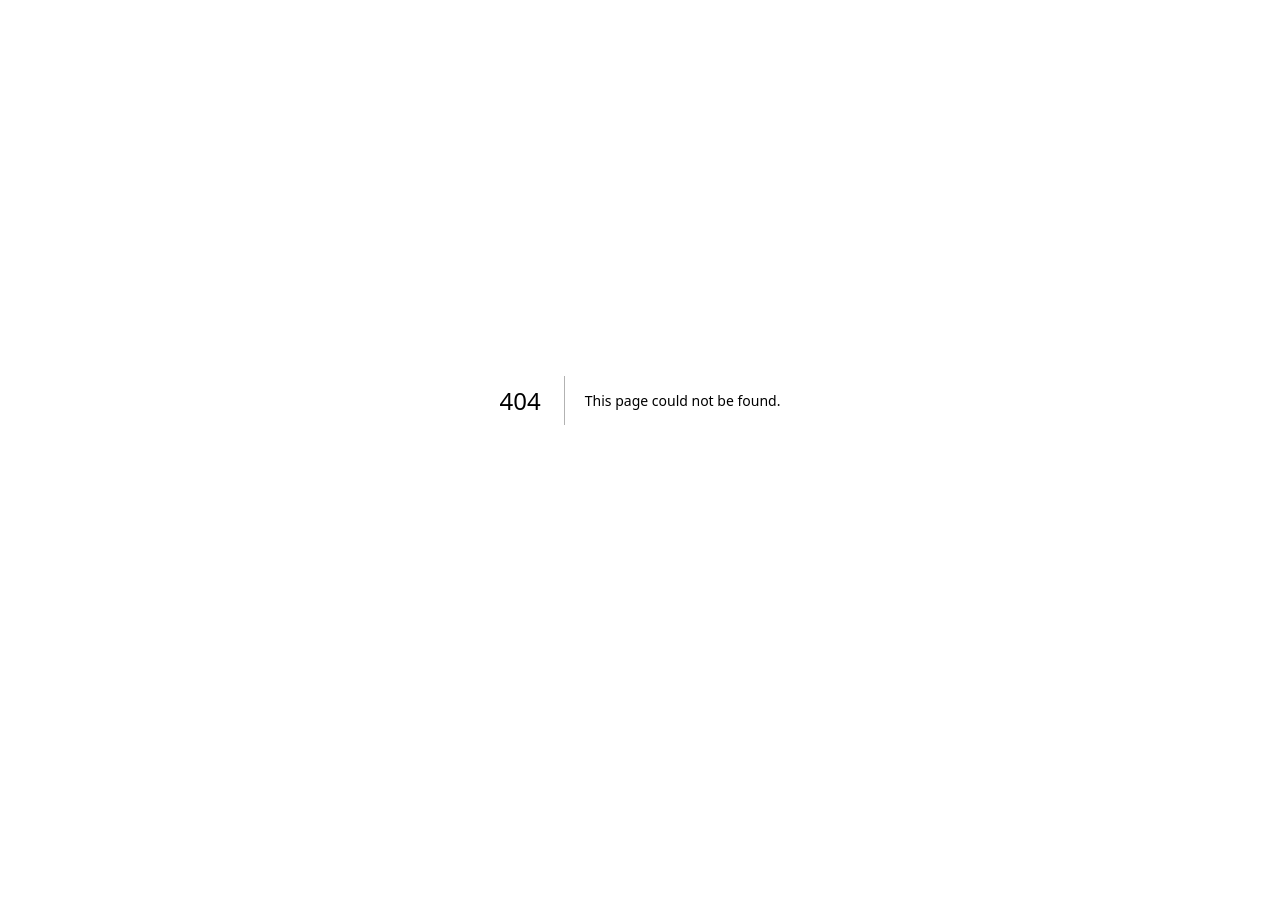
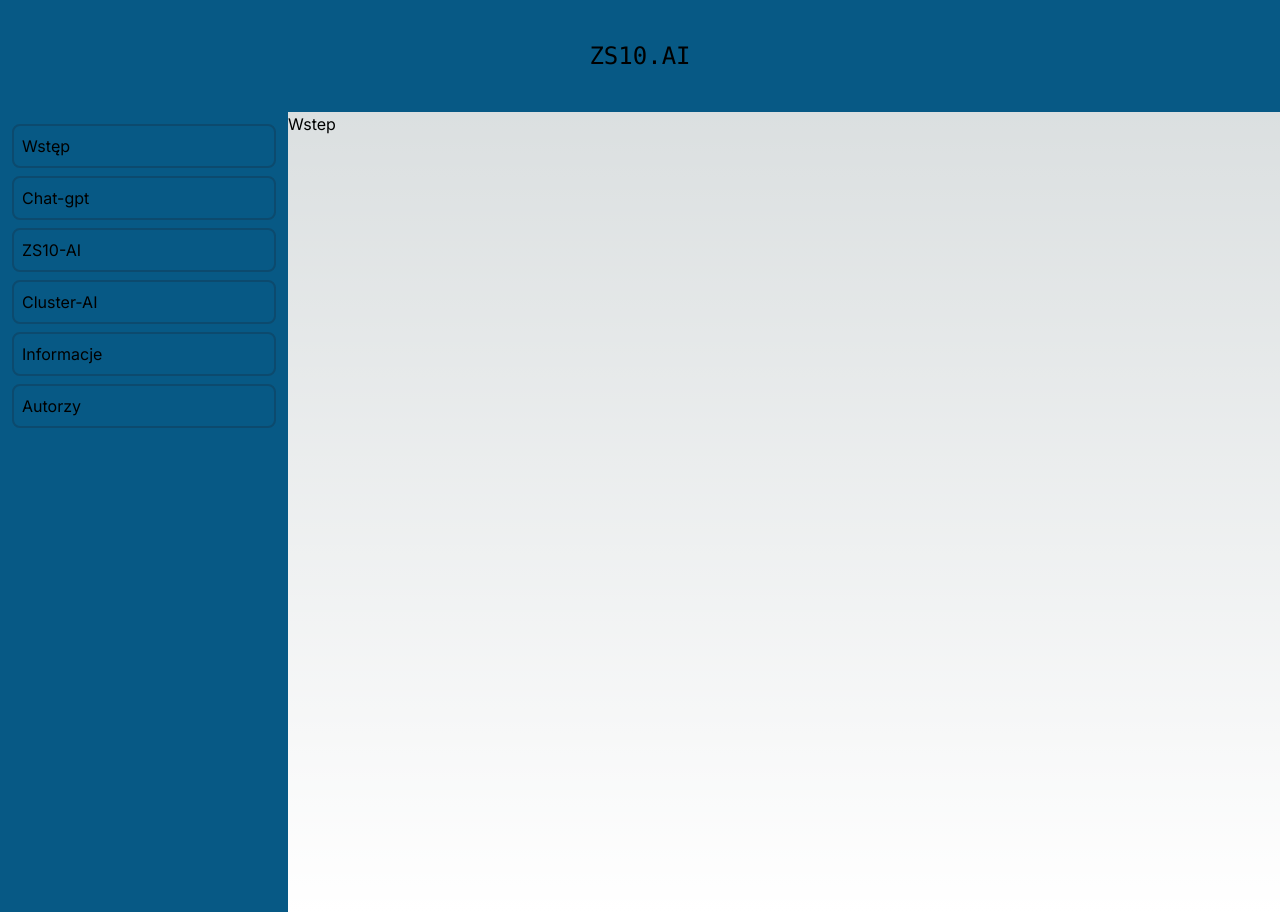
Before and after one commit to Piter-Arab/ZS10.AI, a Next.js app: page /wstep in a window 1280 px wide. Before the commit this address had no page. Before the commit the page ends 800 px from the top, so only its background shows below. Built offline with nearby package versions, Linux system fonts and the light colour scheme.

Commit message:
navbar-sidebar

```diff
--- a/app/globals.css
+++ b/app/globals.css
@@ -11,17 +11,14 @@
 @media (prefers-color-scheme: dark) {
   :root {
     --foreground-rgb: 255, 255, 255;
-    --background-start-rgb: 0, 0, 0;
-    --background-end-rgb: 0, 0, 0;
+    --background-start-rgb: 30, 30, 30;
+    --background-end-rgb: 30, 30, 30;
   }
 }
 
 body {
   color: rgb(var(--foreground-rgb));
-  background: linear-gradient(
-      to bottom,
+  background: linear-gradient(to bottom,
       transparent,
-      rgb(var(--background-end-rgb))
-    )
-    rgb(var(--background-start-rgb));
+      rgb(var(--background-end-rgb))) rgb(var(--background-start-rgb));
 }
--- a/app/layout.tsx
+++ b/app/layout.tsx
@@ -2,11 +2,15 @@ import type { Metadata } from 'next'
 import { Inter } from 'next/font/google'
 import './globals.css'
 
+import Navbar from '@/components/layout/Navbar'
+import Sidebar from '@/components/Sidebar'
+import SidebarLink from '@/components/SidebarLink'
+
 const inter = Inter({ subsets: ['latin'] })
 
 export const metadata: Metadata = {
-  title: 'Create Next App',
-  description: 'Generated by create next app',
+  title: 'ZS10.AI',
+  description: 'zs10.ai',
 }
 
 export default function RootLayout({
@@ -16,7 +20,20 @@ export default function RootLayout({
 }) {
   return (
     <html lang="en">
-      <body className={inter.className}>{children}</body>
+      <body className={inter.className}>
+        <Navbar />
+        <div className="flex flex-row">
+          <Sidebar>
+            <SidebarLink href="wstep">Wstęp</SidebarLink>
+            <SidebarLink>Chat-gpt</SidebarLink>
+            <SidebarLink>ZS10-AI</SidebarLink>
+            <SidebarLink>Cluster-AI</SidebarLink>
+            <SidebarLink>Informacje</SidebarLink>
+            <SidebarLink>Autorzy</SidebarLink>
+          </Sidebar>
+          {children}
+        </div>
+      </body>
     </html>
   )
 }
--- a/app/page.tsx
+++ b/app/page.tsx
@@ -1,113 +1,7 @@
-import Image from 'next/image'
-
 export default function Home() {
   return (
-    <main className="flex min-h-screen flex-col items-center justify-between p-24">
-      <div className="z-10 max-w-5xl w-full items-center justify-between font-mono text-sm lg:flex">
-        <p className="fixed left-0 top-0 flex w-full justify-center border-b border-gray-300 bg-gradient-to-b from-zinc-200 pb-6 pt-8 backdrop-blur-2xl dark:border-neutral-800 dark:bg-zinc-800/30 dark:from-inherit lg:static lg:w-auto  lg:rounded-xl lg:border lg:bg-gray-200 lg:p-4 lg:dark:bg-zinc-800/30">
-          Get started by editing&nbsp;
-          <code className="font-mono font-bold">app/page.tsx</code>
-        </p>
-        <div className="fixed bottom-0 left-0 flex h-48 w-full items-end justify-center bg-gradient-to-t from-white via-white dark:from-black dark:via-black lg:static lg:h-auto lg:w-auto lg:bg-none">
-          <a
-            className="pointer-events-none flex place-items-center gap-2 p-8 lg:pointer-events-auto lg:p-0"
-            href="https://vercel.com?utm_source=create-next-app&utm_medium=appdir-template&utm_campaign=create-next-app"
-            target="_blank"
-            rel="noopener noreferrer"
-          >
-            By{' '}
-            <Image
-              src="/vercel.svg"
-              alt="Vercel Logo"
-              className="dark:invert"
-              width={100}
-              height={24}
-              priority
-            />
-          </a>
-        </div>
-      </div>
-
-      <div className="relative flex place-items-center before:absolute before:h-[300px] before:w-[480px] before:-translate-x-1/2 before:rounded-full before:bg-gradient-radial before:from-white before:to-transparent before:blur-2xl before:content-[''] after:absolute after:-z-20 after:h-[180px] after:w-[240px] after:translate-x-1/3 after:bg-gradient-conic after:from-sky-200 after:via-blue-200 after:blur-2xl after:content-[''] before:dark:bg-gradient-to-br before:dark:from-transparent before:dark:to-blue-700 before:dark:opacity-10 after:dark:from-sky-900 after:dark:via-[#0141ff] after:dark:opacity-40 before:lg:h-[360px] z-[-1]">
-        <Image
-          className="relative dark:drop-shadow-[0_0_0.3rem_#ffffff70] dark:invert"
-          src="/next.svg"
-          alt="Next.js Logo"
-          width={180}
-          height={37}
-          priority
-        />
-      </div>
-
-      <div className="mb-32 grid text-center lg:max-w-5xl lg:w-full lg:mb-0 lg:grid-cols-4 lg:text-left">
-        <a
-          href="https://nextjs.org/docs?utm_source=create-next-app&utm_medium=appdir-template&utm_campaign=create-next-app"
-          className="group rounded-lg border border-transparent px-5 py-4 transition-colors hover:border-gray-300 hover:bg-gray-100 hover:dark:border-neutral-700 hover:dark:bg-neutral-800/30"
-          target="_blank"
-          rel="noopener noreferrer"
-        >
-          <h2 className={`mb-3 text-2xl font-semibold`}>
-            Docs{' '}
-            <span className="inline-block transition-transform group-hover:translate-x-1 motion-reduce:transform-none">
-              -&gt;
-            </span>
-          </h2>
-          <p className={`m-0 max-w-[30ch] text-sm opacity-50`}>
-            Find in-depth information about Next.js features and API.
-          </p>
-        </a>
-
-        <a
-          href="https://nextjs.org/learn?utm_source=create-next-app&utm_medium=appdir-template-tw&utm_campaign=create-next-app"
-          className="group rounded-lg border border-transparent px-5 py-4 transition-colors hover:border-gray-300 hover:bg-gray-100 hover:dark:border-neutral-700 hover:dark:bg-neutral-800/30"
-          target="_blank"
-          rel="noopener noreferrer"
-        >
-          <h2 className={`mb-3 text-2xl font-semibold`}>
-            Learn{' '}
-            <span className="inline-block transition-transform group-hover:translate-x-1 motion-reduce:transform-none">
-              -&gt;
-            </span>
-          </h2>
-          <p className={`m-0 max-w-[30ch] text-sm opacity-50`}>
-            Learn about Next.js in an interactive course with&nbsp;quizzes!
-          </p>
-        </a>
-
-        <a
-          href="https://vercel.com/templates?framework=next.js&utm_source=create-next-app&utm_medium=appdir-template&utm_campaign=create-next-app"
-          className="group rounded-lg border border-transparent px-5 py-4 transition-colors hover:border-gray-300 hover:bg-gray-100 hover:dark:border-neutral-700 hover:dark:bg-neutral-800/30"
-          target="_blank"
-          rel="noopener noreferrer"
-        >
-          <h2 className={`mb-3 text-2xl font-semibold`}>
-            Templates{' '}
-            <span className="inline-block transition-transform group-hover:translate-x-1 motion-reduce:transform-none">
-              -&gt;
-            </span>
-          </h2>
-          <p className={`m-0 max-w-[30ch] text-sm opacity-50`}>
-            Explore starter templates for Next.js.
-          </p>
-        </a>
-
-        <a
-          href="https://vercel.com/new?utm_source=create-next-app&utm_medium=appdir-template&utm_campaign=create-next-app"
-          className="group rounded-lg border border-transparent px-5 py-4 transition-colors hover:border-gray-300 hover:bg-gray-100 hover:dark:border-neutral-700 hover:dark:bg-neutral-800/30"
-          target="_blank"
-          rel="noopener noreferrer"
-        >
-          <h2 className={`mb-3 text-2xl font-semibold`}>
-            Deploy{' '}
-            <span className="inline-block transition-transform group-hover:translate-x-1 motion-reduce:transform-none">
-              -&gt;
-            </span>
-          </h2>
-          <p className={`m-0 max-w-[30ch] text-sm opacity-50`}>
-            Instantly deploy your Next.js site to a shareable URL with Vercel.
-          </p>
-        </a>
-      </div>
+    <main className="p-3">
+      main
     </main>
   )
 }
--- /dev/null
+++ b/app/wstep/page.tsx
@@ -0,0 +1,5 @@
+export default function Page() {
+  return (
+    <div className="">Wstep</div>
+  )
+}
--- /dev/null
+++ b/components/Sidebar.tsx
@@ -0,0 +1,9 @@
+import { SidebarProps } from "@/types/SidebarProps";
+
+export default function Sidebar({ children }: SidebarProps) {
+  return (
+    <div className='w-72 p-3 h-screen bg-sky-800 flex flex-col justify-start gap-2'>
+      {children}
+    </div>
+  )
+}
--- /dev/null
+++ b/components/SidebarLink.tsx
@@ -0,0 +1,13 @@
+import { SidebarLinkProps } from "@/types/SidebarLinkProps";
+
+
+export default function SidebarLink({ children, href }: SidebarLinkProps) {
+  return (
+    <a href={`/${href}`} className="w-full group flex justify-between bg-sky-800 border-2 border-sky-900 rounded-lg p-2 h-min hover:scale-105 transition-all hover:border-sky-600 hover:shadow-2xl shadow-black">
+      {children}
+      <svg data-slot="icon" className="scale-0 group-hover:scale-100 w-5 h-5 transition-all opacity-0 group-hover:opacity-100" aria-hidden="true" fill="none" strokeWidth={1.5} stroke="currentColor" viewBox="0 0 24 24" xmlns="http://www.w3.org/2000/svg">
+        <path d="m8.25 4.5 7.5 7.5-7.5 7.5" strokeLinecap="round" strokeLinejoin="round" />
+      </svg>
+    </a>
+  )
+}
--- /dev/null
+++ b/components/layout/Navbar.tsx
@@ -0,0 +1,13 @@
+import React from 'react'
+
+const navbar = () => {
+  return (
+    <nav>
+      <div className="w-full flex justify-center items-center h-28 bg-sky-800">
+        <p className="font-mono text-2xl">ZS10.AI</p>
+      </div>
+    </nav>
+  )
+}
+
+export default navbar
--- /dev/null
+++ b/types/SidebarLinkProps.ts
@@ -0,0 +1,6 @@
+import { ReactNode } from "react"
+
+export type SidebarLinkProps = {
+  children?: ReactNode;
+  href?: String;
+}
--- /dev/null
+++ b/types/SidebarProps.ts
@@ -0,0 +1,5 @@
+import { ReactNode } from "react"
+
+export type SidebarProps = {
+  children?: ReactNode;
+}
```
Also changed, not shown: package.json (+5 -4 lines), 1 other file (tests, documents, lock files or other folders).
